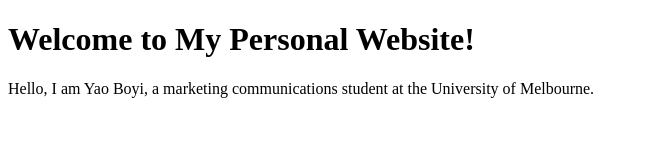
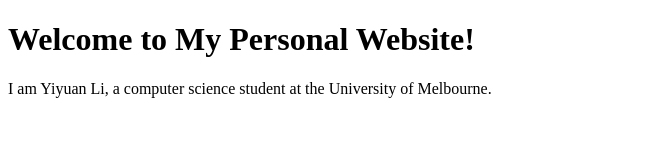
Before and after one commit to l-yiyuan/l-yiyuan.github.io, a plain HTML site: page index.html in a window 1280 px wide. Shown: the whole page, without its empty margins (0-648 px from the left). Drawn offline with Linux system fonts and the light colour scheme.

Commit message:
Update index.html

```diff
--- a/index.html
+++ b/index.html
@@ -7,6 +7,6 @@
 </head>
 <body>
     <h1>Welcome to My Personal Website!</h1>
-    <p>Hello, I am Yao Boyi, a marketing communications student at the University of Melbourne.</p>
+    <p>I am Yiyuan Li, a computer science student at the University of Melbourne.</p>
 </body>
 </html>
```
